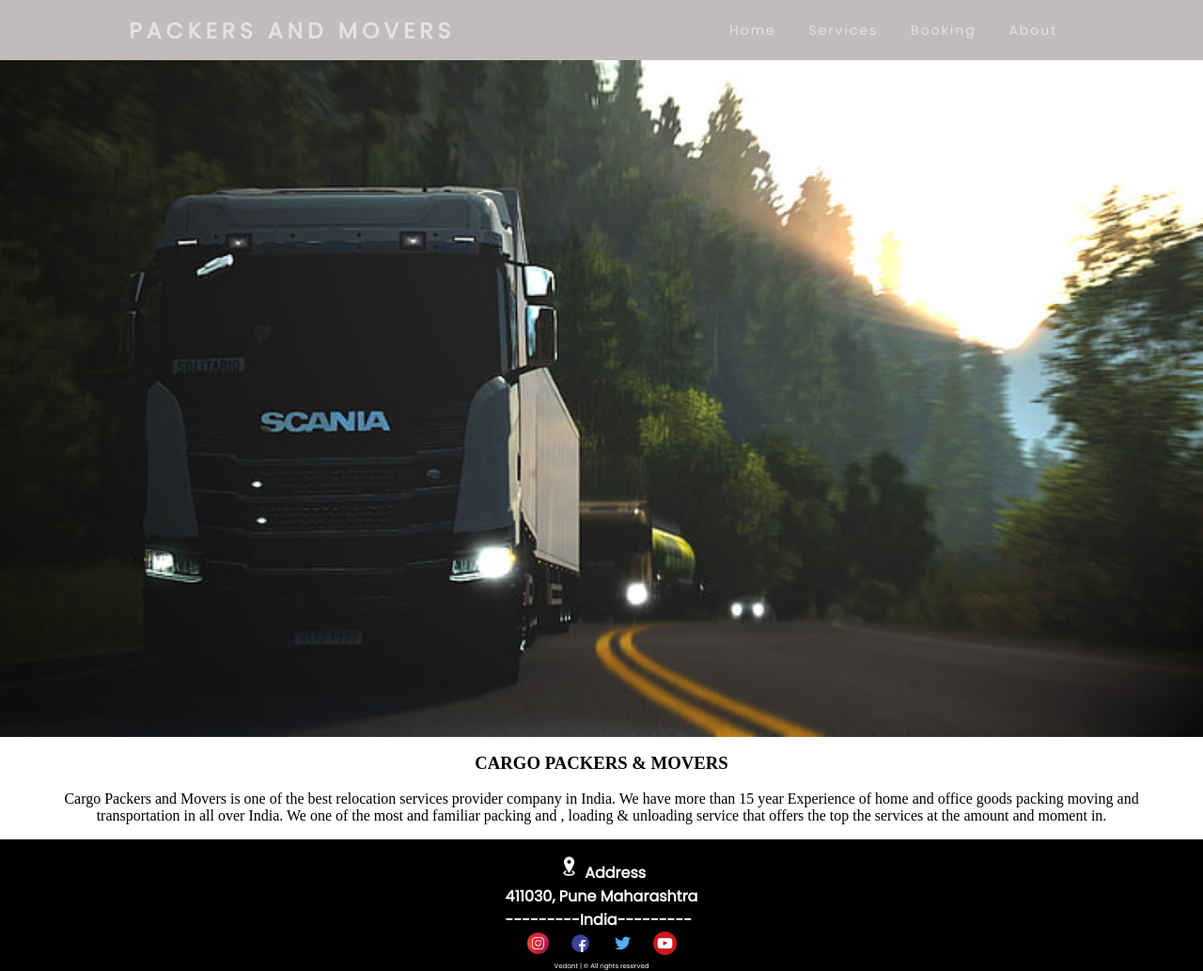
After one commit to Vedant12-5/TE-IT-Project, a PHP site: page / in a window 1280 px wide. The commit adds this page. Shown: the whole page at 94% size. Run offline with PHP 8.4, Linux system fonts and the light colour scheme.

Commit message:
Add files via upload

```diff
--- /dev/null
+++ b/Project work/final_style.css
@@ -0,0 +1,235 @@
+* {
+  margin: 0px;
+  padding: 0px;
+  box-sizing: border-box;
+}
+
+nav {
+  display: flex;
+  justify-content: space-around;
+  align-items: center;
+  min-height: 8vh;
+  background: rgb(194, 187, 187);
+  font-family: "Poppins", sans-serif;
+}
+.logo {
+  color: rgb(226, 226, 226);
+  text-transform: uppercase;
+  font-size: 20px;
+  letter-spacing: 5px;
+}
+.nav-links {
+  display: flex;
+  justify-content: space-around;
+  width: 30%;
+}
+.nav-links li {
+  list-style: none;
+}
+
+.nav-links li:hover {
+  background-color: white;
+}
+
+.nav-links a {
+  color: rgb(226, 226, 226);
+  text-decoration: none;
+  letter-spacing: 2px;
+  font-size: 14px;
+  font-weight: 20;
+  padding: 1rem;
+  display: block;
+}
+.burger {
+  display: none;
+}
+.burger div {
+  width: 25px;
+  height: 5px;
+  background-color: rgb(226, 226, 226);
+  margin: 3px;
+  cursor: pointer;
+  transition: all 0.4s ease;
+}
+
+.image-container div {
+  display: flex;
+  justify-content: center;
+  align-items: center;
+}
+.image-container {
+  background-color: black;
+  height: 90vh;
+  width: 100%;
+  position: relative;
+}
+.image-container img {
+  width: 100%;
+  height: 100%;
+}
+
+.para {
+  display: flex;
+  flex-direction: column;
+  justify-content: center;
+  text-align: center;
+  padding: 0.5em 1em;
+}
+
+.transit::after {
+  content: "WELCOME TO CARGO PACKERS & MOVERS";
+  background: black;
+  width: 100%;
+  height: 100%;
+  color: whitesmoke;
+  display: flex;
+  justify-content: center;
+  font-size: 30px;
+  align-items: center;
+  background: black;
+  position: absolute;
+  top: 0;
+  left: 0;
+  opacity: 0;
+  -webkit-transition: opacity 0.5s ease;
+  transition: opacity 0.5s ease;
+}
+
+.transit:hover::after {
+  opacity: 0.5;
+}
+
+@media screen and (max-width: 1024px) {
+  .nav-links {
+    width: 50%;
+  }
+}
+@media screen and (max-width: 768px) {
+  body {
+    overflow-x: hidden;
+  }
+  .para {
+    align-items: center;
+    align-content: center;
+    justify-content: center;
+  }
+  .image-container div {
+    display: flex;
+    justify-content: center;
+    align-items: center;
+  }
+
+  .image-container {
+    background-color: black;
+    height: 99%;
+    width: 100%;
+    position: relative;
+  }
+
+  .image-container img {
+    width: 100%;
+    height: 100%;
+  }
+
+  .transit::after {
+    content: "WELCOME TO CARGO PACKERS & MOVERS";
+    background: black;
+    width: 100%;
+    height: 100%;
+    color: whitesmoke;
+    display: flex;
+    justify-content: center;
+    font-size: 10px;
+    align-items: center;
+    background: black;
+    position: absolute;
+    top: 0;
+    left: 0;
+    opacity: 0;
+    -webkit-transition: opacity 0.5s ease;
+    transition: opacity 0.5s ease;
+    opacity: 0.5;
+  }
+
+  .logo {
+    font-size: 15px;
+  }
+
+  .nav-links {
+    position: absolute;
+    right: 0px;
+    height: 92vh;
+    top: 8vh;
+    background: #5d4954;
+    display: flex;
+    flex-direction: column;
+    align-items: center;
+    width: 100%;
+    transform: translateX(100%);
+    transition: transform 0.5s ease-in;
+  }
+  .nav-links li {
+    opacity: 0;
+  }
+  .nav-links li:hover {
+    background-color: #757575;
+    padding-left: 20px;
+    padding-right: 20px;
+  }
+  .burger {
+    display: block;
+  }
+}
+.nav-active {
+  transform: translateX(0%);
+  z-index: 1;
+}
+@keyframes navLinkFade {
+  from {
+    opacity: 0;
+    transform: translateX(50px);
+  }
+  to {
+    opacity: 1;
+    transform: translateX(0px);
+  }
+}
+.toggle .line1 {
+  transform: rotate(-45deg) translate(-5px, 6px);
+}
+.toggle .line2 {
+  opacity: 0;
+}
+.toggle .line3 {
+  transform: rotate(45deg) translate(-5px, -6px);
+}
+
+.bottom {
+  display: flex;
+  flex-direction: column;
+  justify-content: space-between;
+  align-items: center;
+  min-height: 8vh;
+  background: black;
+  padding-top: 1em;
+  color: white;
+  font-family: "Poppins", sans-serif;
+}
+.social {
+  display: flex;
+
+  width: 100%;
+  align-content: center;
+  justify-content: center;
+}
+.loc {
+  background: black;
+  background-color: black;
+}
+.social img {
+  margin-left: 10px;
+  margin-right: 10px;
+}
+.copyright {
+  font-size: 7px;
+}
--- /dev/null
+++ b/Project work/index.html
@@ -0,0 +1,104 @@
+<!DOCTYPE html>
+<html lang="en">
+  <head>
+    <meta charset="UTF-8" />
+    <meta name="viewport" content="width=device-width, initial-scale=1.0" />
+    <meta http-equiv="X-UA-Compatible" content="ie=edge" />
+    <title>Packers And Movers</title>
+    <link rel="stylesheet" href="final_style.css" />
+    <link
+      href="https://fonts.googleapis.com/css?family=Poppins"
+      rel="stylesheet"
+    />
+  </head>
+
+  <body>
+    <nav>
+      <div class="logo">
+        <h3>Packers And Movers</h3>
+      </div>
+
+      <ul class="nav-links">
+        <li><a href="#">Home</a></li>
+        <li><a href="#">Services</a></li>
+        <li><a href="#">Booking</a></li>
+        <li><a href="#">About</a></li>
+      </ul>
+
+      <!-- Menu mobile -->
+      <div class="burger">
+        <div class="line1"></div>
+        <div class="line2"></div>
+        <div class="line3"></div>
+      </div>
+    </nav>
+    <!--MY code starts here-->
+    <header class="showcase">
+      <div class="image-container transit">
+        <img src="Wall.jpg" alt="Truck" />
+      </div>
+    </header>
+    <section class="para">
+      <h3><strong class="para">CARGO PACKERS & MOVERS</strong></h3>
+      <p class="para">
+        Cargo Packers and Movers is one of the best relocation services provider
+        company in India. We have more than 15 year Experience of home and
+        office goods packing moving and transportation in all over India. We one
+        of the most and familiar packing and , loading & unloading service that
+        offers the top the services at the amount and moment in.
+      </p>
+    </section>
+
+    <footer>
+      <div class="bottom">
+        <h4>
+          <img
+            src="location.png"
+            alt="location"
+            style="height: 25px; width: 25px;"
+            class="loc"
+          />
+          Address
+        </h4>
+        <h4>
+          411030, Pune Maharashtra<br />
+          ---------India---------
+        </h4>
+        <div class="social">
+          <a href="#"
+            ><img
+              src="Insta.png"
+              alt="Insta"
+              style="height: 25px; width: 25px;"
+              class="loc"
+          /></a>
+          <a href="#"
+            ><img
+              src="Facebook.png"
+              alt="Insta"
+              style="height: 25px; width: 25px;"
+              class="loc"
+          /></a>
+          <a href="#"
+            ><img
+              src="Twitter.png"
+              alt="Insta"
+              style="height: 25px; width: 25px;"
+              class="loc"
+          /></a>
+          <a href="#"
+            ><img
+              src="YouTube.png"
+              alt="Insta"
+              style="height: 25px; width: 25px;"
+              class="loc"
+          /></a>
+        </div>
+        <div class="copyright">
+          <p>Vedant | &copy; All rights reserved</p>
+        </div>
+      </div>
+    </footer>
+    <script src="main.js"></script>
+  </body>
+</html>
--- /dev/null
+++ b/Project work/main.js
@@ -0,0 +1,24 @@
+const navSlide = () => {
+  const burger = document.querySelector(".burger");
+  const nav = document.querySelector(".nav-links");
+  const navLinks = document.querySelectorAll(".nav-links li");
+
+  burger.addEventListener("click", () => {
+    // Toggle nav
+    nav.classList.toggle("nav-active");
+    // Animate Links
+    navLinks.forEach((link, index) => {
+      if (link.style.animation) {
+        link.style.animation = "";
+      } else {
+        link.style.animation = `navLinkFade 0.5s ease forwards ${
+          index / 7 + 0.5
+        }s`;
+      }
+    });
+
+    // Burger Animation
+    burger.classList.toggle("toggle");
+  });
+};
+navSlide();
--- /dev/null
+++ b/Project work/trans.js
@@ -0,0 +1,6 @@
+const toggleButton = document.getElementsByClassName("toggle-button")[0];
+const navlinks = document.getElementsByClassName("nav-links")[0];
+
+toggleButton.addEventListener("click", () => {
+  navlinks.classList.toggle("active");
+});
```
Also changed, not shown: Project work/pre_index.html (added, +81 -0 lines), Project work/style.css (added, +102 -0 lines), Project work/style.scss (+19 -20 lines), Project work/Facebook.png (added), Project work/Insta.png (added), Project work/Twitter.png, Project work/YouTube.png (added), Project work/location.png (added), 1 other file.
